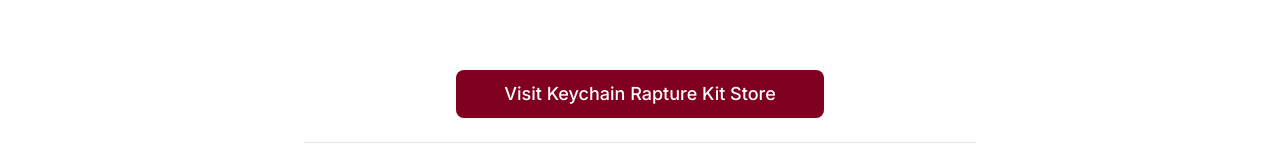
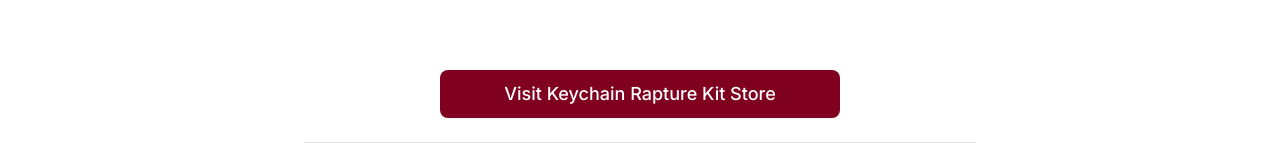
Before and after one commit to prmnews/rapturekit, a Next.js app: page /purchase in a window 1280 px wide. Shown: the part 831-992 px from the top of the page. Built offline with nearby package versions, Linux system fonts and the light colour scheme.

Commit message:
Increase button horizontal padding for better balance

```diff
--- a/src/app/purchase/page.tsx
+++ b/src/app/purchase/page.tsx
@@ -98,7 +98,7 @@ export default function PurchasePage() {
                   target="_blank"
                   rel="noopener noreferrer"
                   variant="burgundyPrimary"
-                  className="text-lg px-12 py-6"
+                  className="text-lg px-16 py-6"
                 >
                   Visit Keychain Rapture Kit Store
                 </RaptureButton>
```
